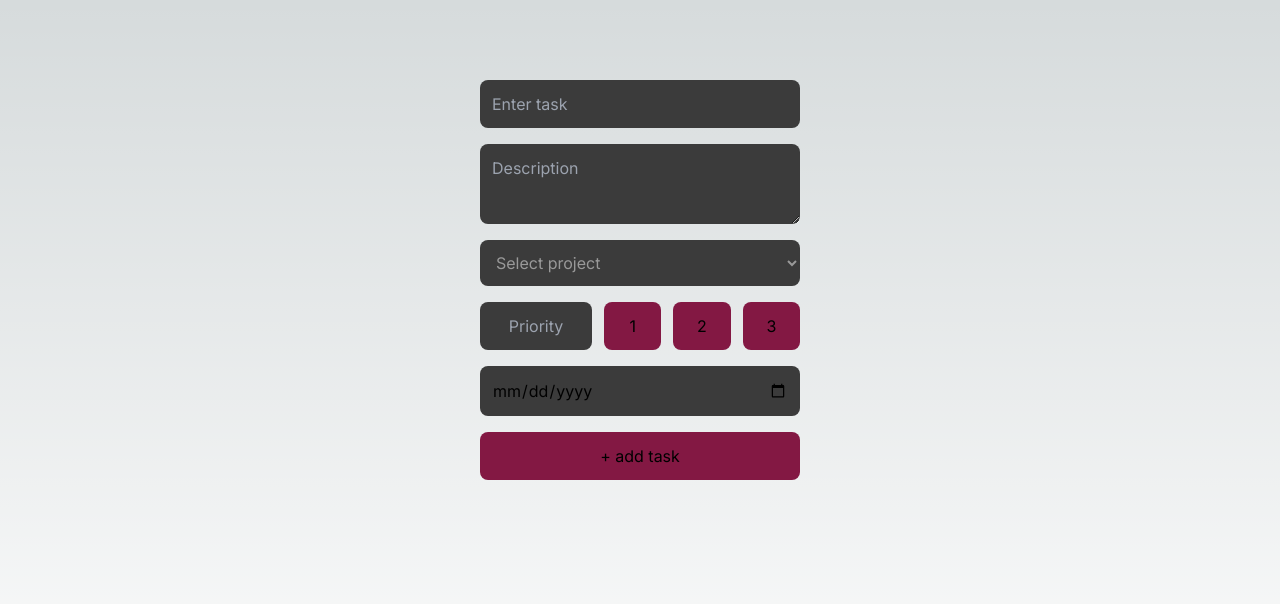
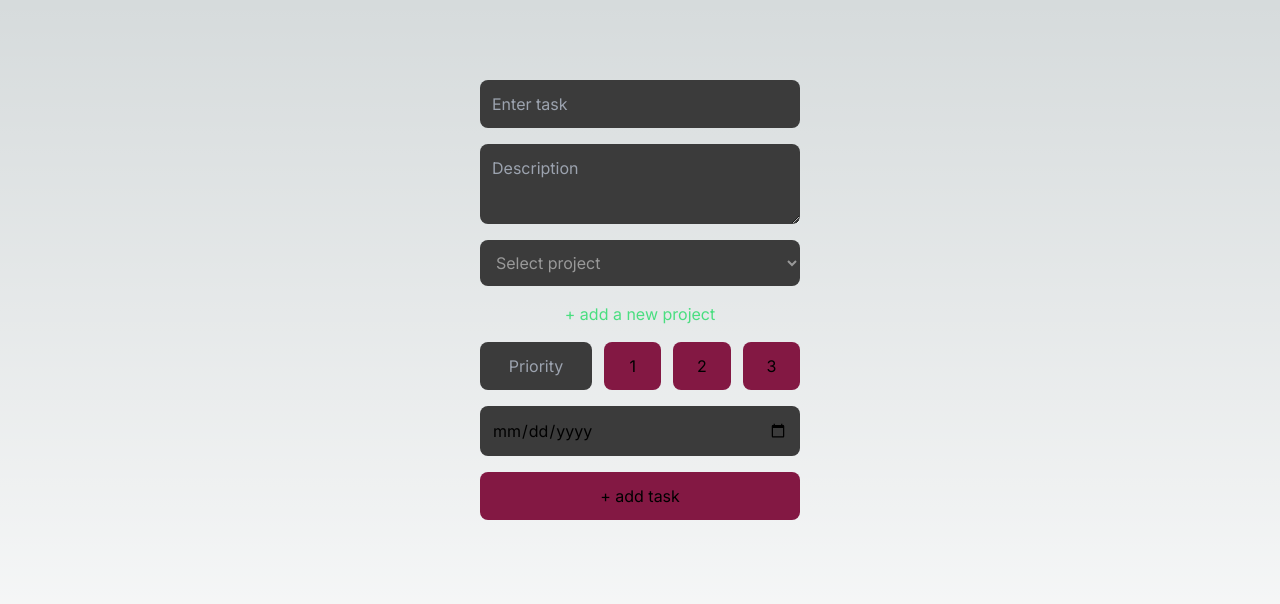
Before and after one commit to opencore-x/lucidity, a Next.js app: page /task in a window 1280 px wide. Shown: the top 604 px of the page. Built offline with nearby package versions, Linux system fonts and the light colour scheme.

Commit message:
changes in Project component

```diff
--- /dev/null
+++ b/app/components/Project.js
@@ -0,0 +1,16 @@
+import React, { useState } from 'react';
+
+export default function Project() {
+  const [project, setProject] = useState('');
+  return (
+    <form className="flex flex-col space-y-4" onSubmit={(e) => e.preventDefault()}>
+      <input
+        type="text"
+        placeholder="Project Name"
+        className="p-3 rounded-lg bg-[#3B3B3B]"
+        onChange={(e) => setProject(e.target.value)}
+      />
+      <button className="p-3 bg-pink-900 rounded-lg">+ Add Project</button>
+    </form>
+  );
+}
--- a/app/project/page.js
+++ /dev/null
@@ -1,18 +0,0 @@
-import React from 'react';
-
-export default function Page() {
-  return (
-    <div className="flex h-screen justify-center ">
-      <form className="flex flex-col mt-20 w-80 space-y-4">
-        <input
-          type="text"
-          placeholder="Project Name"
-          className="p-3 rounded-lg bg-[#3B3B3B]"
-        />
-        <button type="submit" className="p-3 bg-pink-900 rounded-lg">
-          Add Button
-        </button>
-      </form>
-    </div>
-  );
-}
--- a/app/task/page.js
+++ b/app/task/page.js
@@ -1,5 +1,6 @@
 'use client';
 import React, { useState } from 'react';
+import Project from '../components/Project';
 
 export default function Page() {
   const [taskName, setTaskName] = useState('');
@@ -7,6 +8,7 @@ export default function Page() {
   const [project, setProject] = useState(null);
   const [priority, setPriority] = useState(null);
   const [dueDate, setDueDate] = useState(null);
+  const [isAddProjectVisible, setIsAddProjectVisible] = useState(false);
 
   return (
     <div className="flex h-screen justify-center">
@@ -34,6 +36,11 @@ export default function Page() {
           <option>to-do</option>
           <option>Haayi</option>
         </select>
+        <button className="text-green-400" onClick={() => setIsAddProjectVisible(!isAddProjectVisible)}>
+          {isAddProjectVisible ? 'cancel' : ' + add a new project'}
+        </button>
+        {isAddProjectVisible && <Project />}
+
         <div className="space-x-3 flex">
           <input
             placeholder="Priority"
```
Also changed, not shown: app/page.js (+4 -5 lines).
